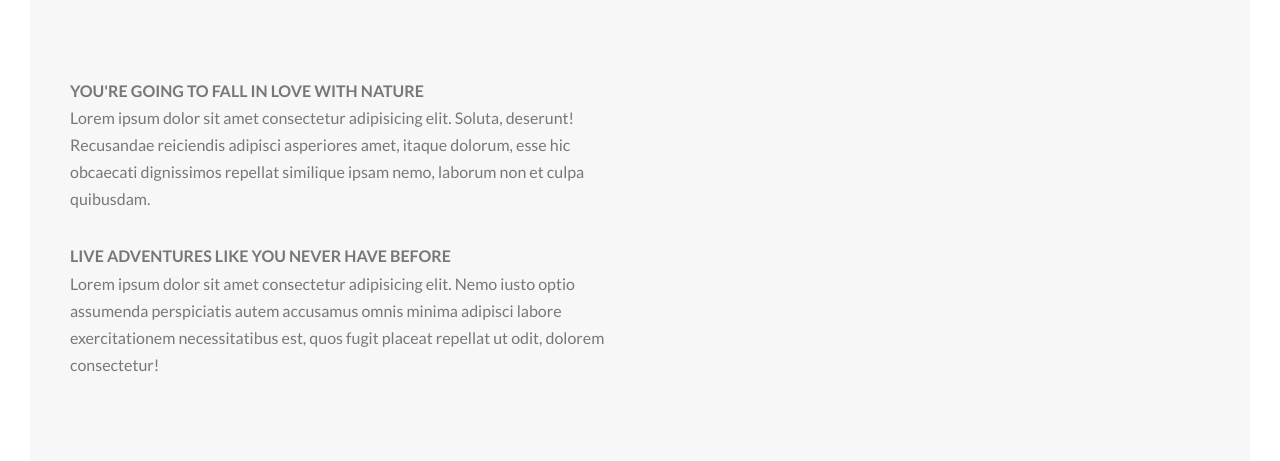
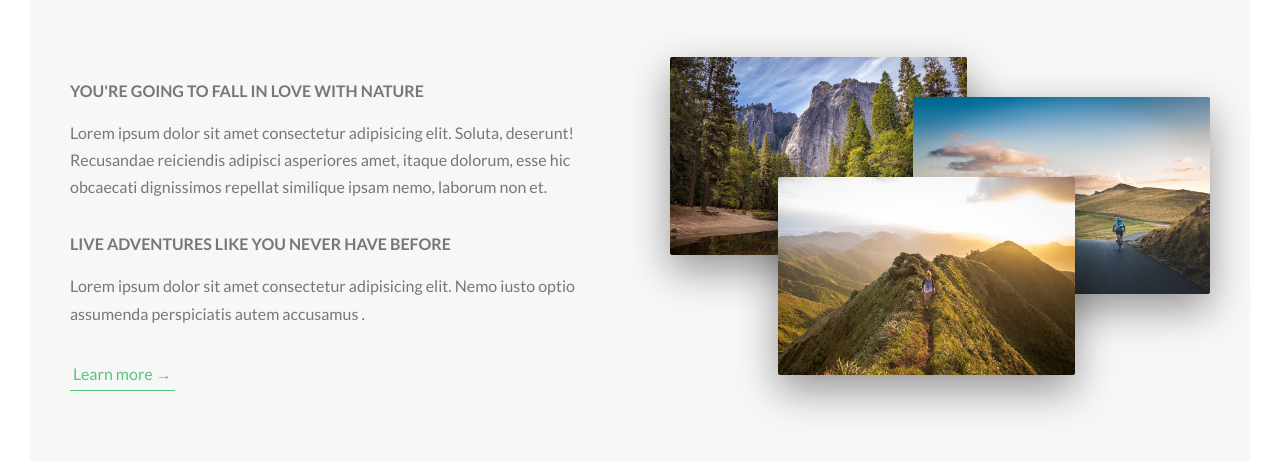
Before and after one commit to rotcivDev/Natours, a website: page index.html in a window 1280 px wide. Shown: the part 943-1404 px from the top of the page. Drawn offline with Linux system fonts and the light colour scheme.

Commit message:
about section finished

```diff
--- a/index.html
+++ b/index.html
@@ -33,7 +33,7 @@
 
     <main>
       <section class="section-about">
-        <div class="u-center-text u-class-margin-bottom-8">
+        <div class="u-center-text u-margin-bottom-big">
           <h2 class="heading-secondary">
             Exciting tours for adventurous people
           </h2>
@@ -41,27 +41,32 @@
 
         <div class="row">
           <div class="col-1-of-2">
-            <h3 class="heading-tertiary">
+            <h3 class="heading-tertiary u-margin-bottom-small">
               You're going to fall in love with nature
             </h3>
             <p class="paragraph">
               Lorem ipsum dolor sit amet consectetur adipisicing elit. Soluta,
               deserunt! Recusandae reiciendis adipisci asperiores amet, itaque
               dolorum, esse hic obcaecati dignissimos repellat similique ipsam
-              nemo, laborum non et culpa quibusdam.
+              nemo, laborum non et.
             </p>
 
-            <h3 class="heading-tertiary">
+            <h3 class="heading-tertiary u-margin-bottom-small">
               Live adventures like you never have before
             </h3>
             <p class="paragraph">
               Lorem ipsum dolor sit amet consectetur adipisicing elit. Nemo
-              iusto optio assumenda perspiciatis autem accusamus omnis minima
-              adipisci labore exercitationem necessitatibus est, quos fugit
-              placeat repellat ut odit, dolorem consectetur!
+              iusto optio assumenda perspiciatis autem accusamus .
             </p>
+            <a href="#" class="btn-text">Learn more &rarr;</a>
           </div>
-          <div class="col-1-of-2"></div>
+          <div class="col-1-of-2">
+            <div class="composition">
+              <img src="img/nat-1-large.jpg" alt="photo1" class="composition__photo composition__photo--p1">
+              <img src="img/nat-2-large.jpg" alt="photo2" class="composition__photo composition__photo--p2">
+              <img src="img/nat-3-large.jpg" alt="photo3" class="composition__photo composition__photo--p3">
+            </div>
+          </div>
         </div>
       </section>
     </main>
--- a/sass/abstracts/_variables.scss
+++ b/sass/abstracts/_variables.scss
@@ -9,6 +9,9 @@ $color-grey-dark: #777;
 $color-white: #fff;
 $color-black: #000;
 
+// Font
+$default-font-size: 1.6rem;
+
 //Grid =>
 $grid-width: 114rem;
 $gutter-vertical: 8rem;
--- a/sass/base/_typography.scss
+++ b/sass/base/_typography.scss
@@ -39,7 +39,7 @@ body {
     $color-primary-light,
     $color-primary-dark
   );
-  -webkit-background-clip: text;
+  background-clip: text;
   color: transparent;
   letter-spacing: 0.2rem;
   transition: all 0.2s;
@@ -51,13 +51,13 @@ body {
 }
 
 .heading-tertiary {
-  font-size: 1.6rem;
+  font-size: $default-font-size;
   font-weight: 700;
   text-transform: uppercase;
 }
 
 .paragraph {
-  font-size: 1.6rem;
+  font-size: $default-font-size;
 
   &:not(:last-child) {
     margin-bottom: 3rem;
--- a/sass/base/_utilities.scss
+++ b/sass/base/_utilities.scss
@@ -2,6 +2,14 @@
   text-align: center;
 }
 
-.u-class-margin-bottom-8 {
+.u-margin-bottom-small {
+  margin-bottom: 1.5rem;
+}
+
+.u-margin-bottom-medium {
+  margin-bottom: 4rem;
+}
+
+.u-margin-bottom-big {
   margin-bottom: 8rem;
 }
--- a/sass/components/_button.scss
+++ b/sass/components/_button.scss
@@ -8,7 +8,7 @@
     border-radius: 10rem;
     transition: all 0.2s;
     position: relative;
-    font-size: 1.6rem;
+    font-size: $default-font-size;
   }
 
   &:hover {
@@ -53,3 +53,28 @@
     animation-fill-mode: backwards;
   }
 }
+
+.btn-text {
+  &:link,
+  &:visited {
+    font-size: $default-font-size;
+    color: $color-primary;
+    display: inline-block;
+    text-decoration: none;
+    border-bottom: 1px solid $color-primary;
+    padding: 3px;
+    transition: all .2s ;
+  }
+
+  &:hover{
+    background-color: $color-primary;
+    color: $color-white;
+    box-shadow: 0 1rem 2rem rgba($color-black, .15);
+    transform: translateY(-2px);
+  }
+
+  &:active{
+    box-shadow: 0 .5rem 1rem rgba($color-black, .15);
+    transform: translateY(0);
+  }
+}
--- /dev/null
+++ b/sass/components/composition.scss
@@ -0,0 +1,39 @@
+.composition {
+    position: relative;
+
+    &__photo {
+        width: 55%;
+        box-shadow: 0 1.5rem 4rem rgba($color-black, .4);
+        border-radius: 2px;
+        position: absolute;
+        z-index: 10;
+        transition: all .2s;
+        outline-offset: 2rem;
+
+        &--p1 {
+            left: 0;
+            top: -2rem;
+        }
+
+        &--p2 {
+            right: 0;
+            top: 2rem;
+        }
+
+        &--p3 {
+            left: 20%;
+            top: 10rem;
+        }
+
+        &:hover {
+            outline: 1.5rem solid $color-primary;
+            transform: scale(1.05) translateY(-.5rem);
+            box-shadow: 0 2.5rem 4rem rgba($color-black, .5);
+            z-index: 20;
+        }
+    }
+
+    &:hover &__photo:not(:hover) {
+        transform: scale(.95);
+    }
+}
--- a/sass/main.scss
+++ b/sass/main.scss
@@ -8,6 +8,7 @@
 @import "base/utilities";
 
 @import "components/button";
+@import "components/composition";
 
 @import "layout/grid";
 @import "layout/header";
```
Also changed, not shown: css/style.css.
